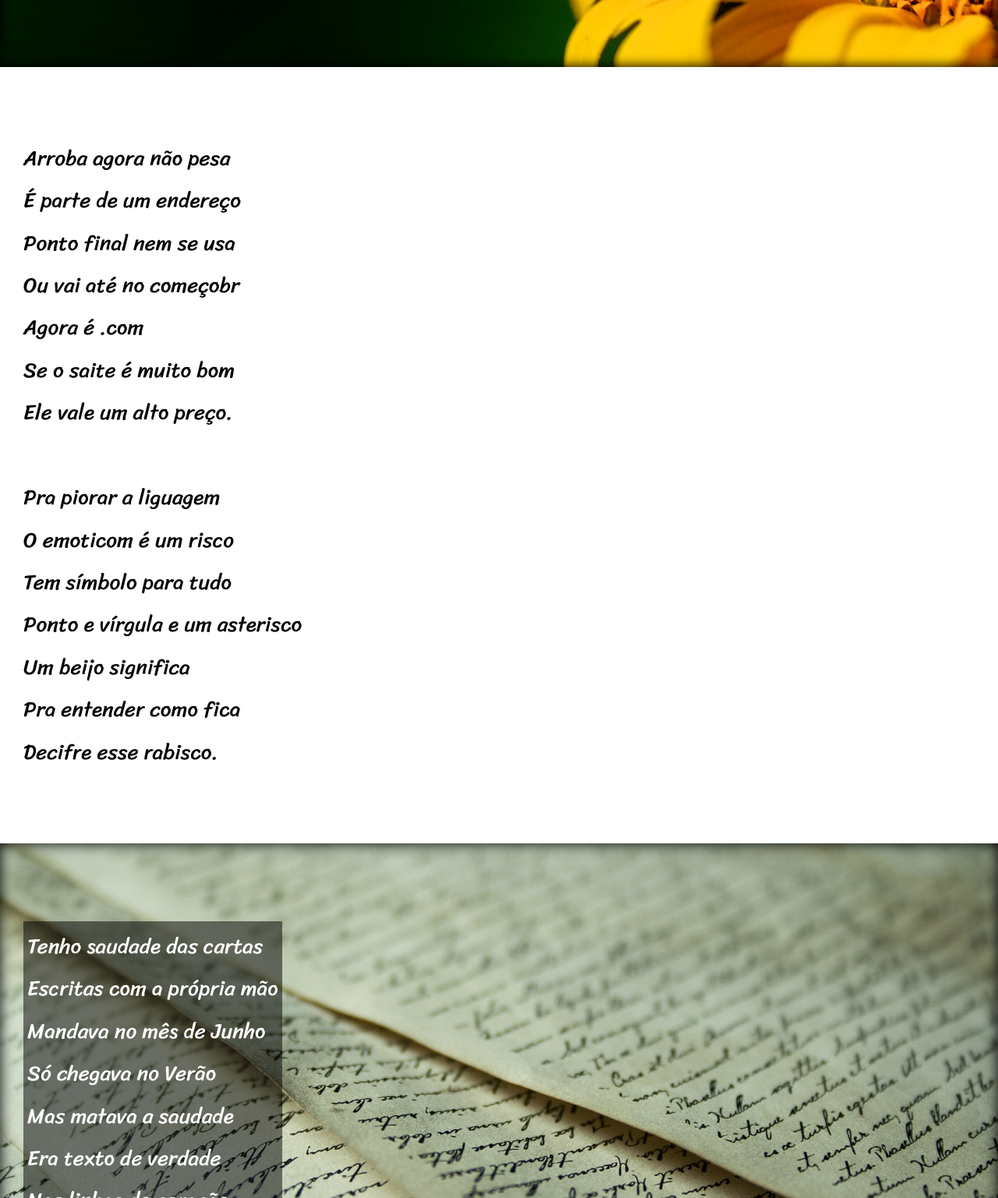
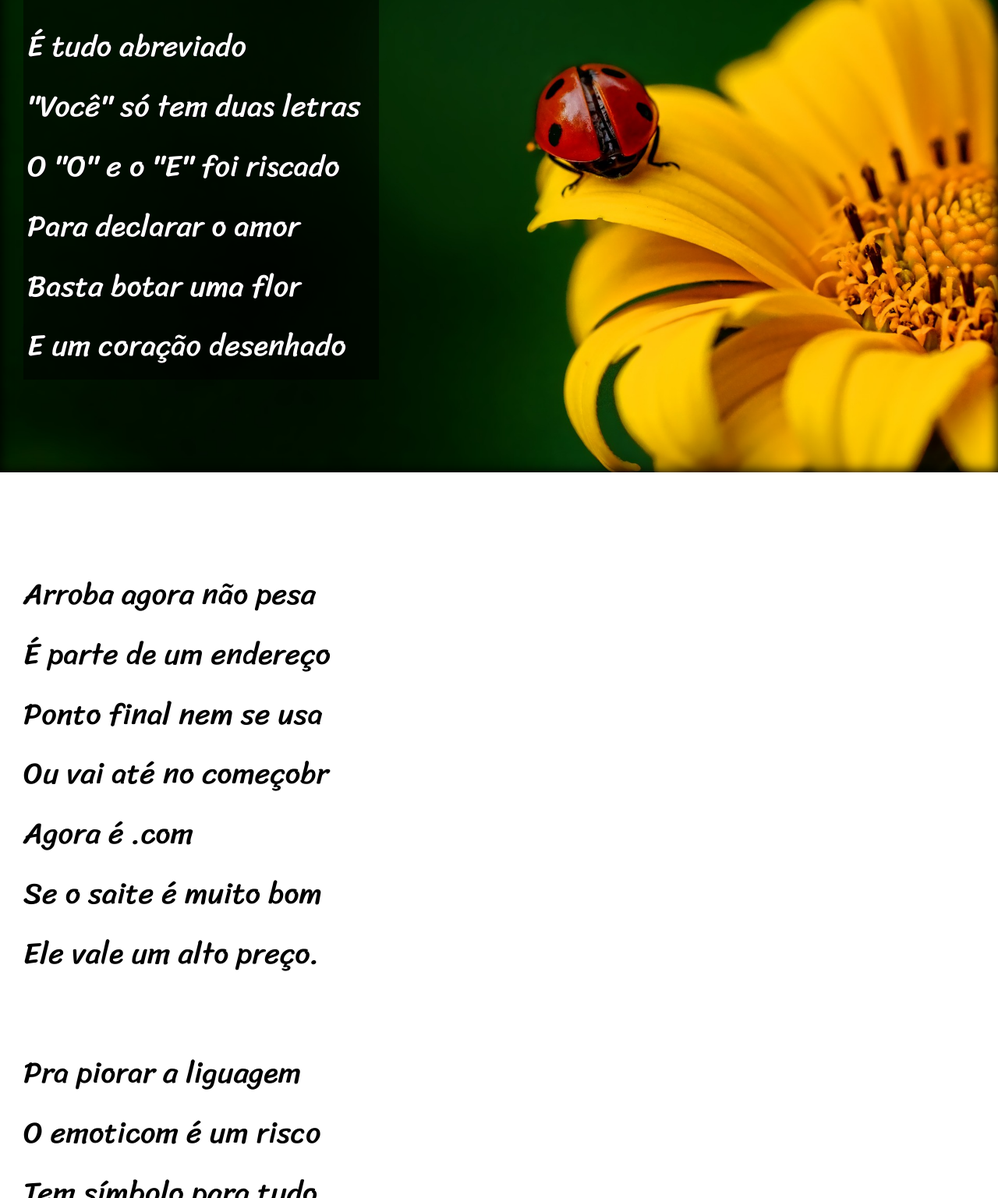
Before and after one commit to pedrovalete/html-css, a plain HTML site: page desafios/desafio012/teste.html in a window 1280 px wide. Shown: the part 1263-2800 px from the top of the page at 78% size. Drawn offline with Linux system fonts and the light colour scheme.

Commit message:
atualizações nos desafios012

```diff
--- a/desafios/desafio012/estilo.css
+++ b/desafios/desafio012/estilo.css
@@ -11,12 +11,12 @@ header{
     color: white;
     font-family: 'Passion One';
     text-align: center;
-    padding: 50px 30px 52px 30px;
+    padding: 50px 30px 20px 30px;
 }
 
 header h1{
     margin: 0px;
-    font-size: 5em;
+    font-size: 8vw;
     font-variant: small-caps;
 }
 
@@ -38,47 +38,45 @@ header  a:hover{
 
 main{
     font-family: 'Sriracha';
-    font-size: 1.7em;
+    font-size: 3vw;
 }
 
 div{
-    margin: 90px 0px 90px 0px;
-    padding: 0px 0px 0px 30px;
+    padding-top: 10vh;
+    padding-bottom: 10vh;
     line-height: 2em;
+    font-size: 3vw;
+    padding-left: 30px;
 }
 
 div.branco{
     background-color: white;
 }
 
-div.flor{
+div#flor{
     background-image: url(imagens/background001.jpg);
-    background-position: right center;
+    background-position: center right;
     background-size: cover;
     background-attachment: fixed;
-    position: relative;
-    height: 60vh;
-    padding: 100px 30px 0px 30px;
     box-shadow: inset 0px 0px 15px 1px rgb(0, 0, 0);
 }
 
-article{
+p{
+    padding-bottom: 2em;
+}
+
+.foto p{
     background-color: rgba(0, 0, 0, 0.5);
     color: white;
-    position: absolute;
+    display: inline-block;
     padding: 5px;
-    height: auto;
-    display: inline-block;
+    text-shadow: 1px 1px 0px black;
 }
 
-div.livro{
+div#papel{
     background-image: url(imagens/background002.jpg);
-    background-position: right center;
     background-size: cover;
     background-attachment: fixed;
-    position: relative;
-    height: 60vh;
-    padding: 100px 30px 0px 30px;
     box-shadow: inset 0px 0px 18px 0px rgb(0, 0, 0);
 }
 
@@ -94,6 +92,8 @@ footer{
 footer > p{
     margin: 0px;
     font-weight: 400;
+    padding-bottom: 0px;
+    font-size: 2vw;
 }
 
 footer a{
--- a/desafios/desafio012/teste.html
+++ b/desafios/desafio012/teste.html
@@ -14,6 +14,7 @@
 
     <main>
         <div class="branco">
+            <p>
                 Estou ficando cansado
                 <br>
                 Da tal tecnologia
@@ -27,9 +28,10 @@
                 Antes que eu caduque
                 <br>
                 Vou dizer tudo em poesia.
+            </p>
         </div>
-        <div class="flor">
-            <article>
+        <div class="foto" id="flor">
+                <p>
                     Não é mais como era antes
                     <br>
                     É tudo abreviado
@@ -43,9 +45,10 @@
                     Basta botar uma flor
                     <br>
                     E um coração desenhado
-            </article>
+                </p>
         </div>
         <div class="branco">
+            <p>
                 Arroba agora não pesa
                 <br>
                 É parte de um endereço
@@ -74,9 +77,10 @@
                 Pra entender como fica
                 <br>
                 Decifre esse rabisco.
+            </p>
         </div>
-        <div class="livro">
-            <article>
+        <div class="foto" id="papel">
+                <p>
                     Tenho saudade das cartas
                     <br>
                     Escritas com a própria mão
@@ -90,9 +94,10 @@
                     Era texto de verdade
                     <br>
                     Nas linhas do coração.
-            </article>
+                </p>
         </div>
         <div class="branco">
+            <p>
                 Agora, escrevo e envio
                 <br>
                 Chegando na mesma hora
@@ -121,6 +126,7 @@
                 Seus lábios são aparelhos
                 <br>
                 Deixe que Deus interprete.
+            </p>
         </div>
     </main>
     <footer>
```
Also changed, not shown: desafios/desafio012/estilo/style.css (+18 -1 lines), desafios/desafio012/index.html (+2 -2 lines). Lines whose indentation alone changed are shown as unchanged.
